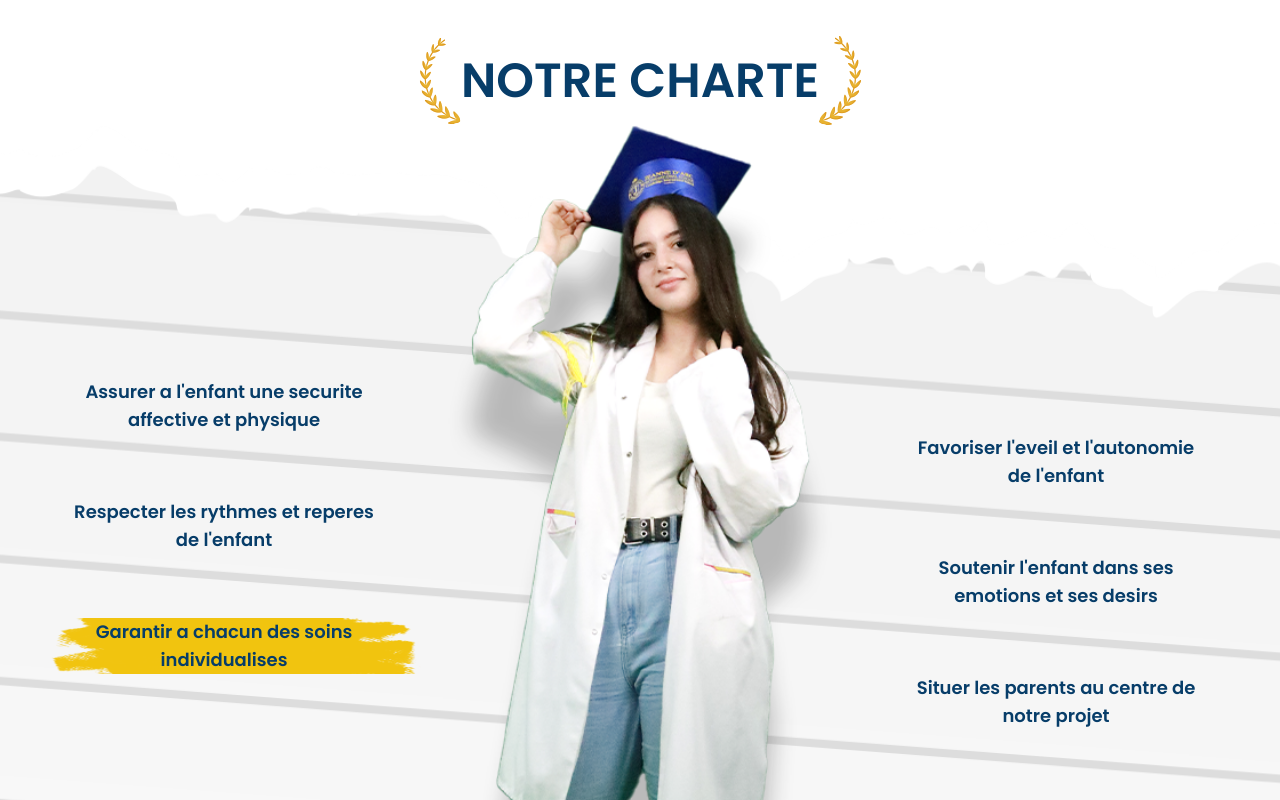
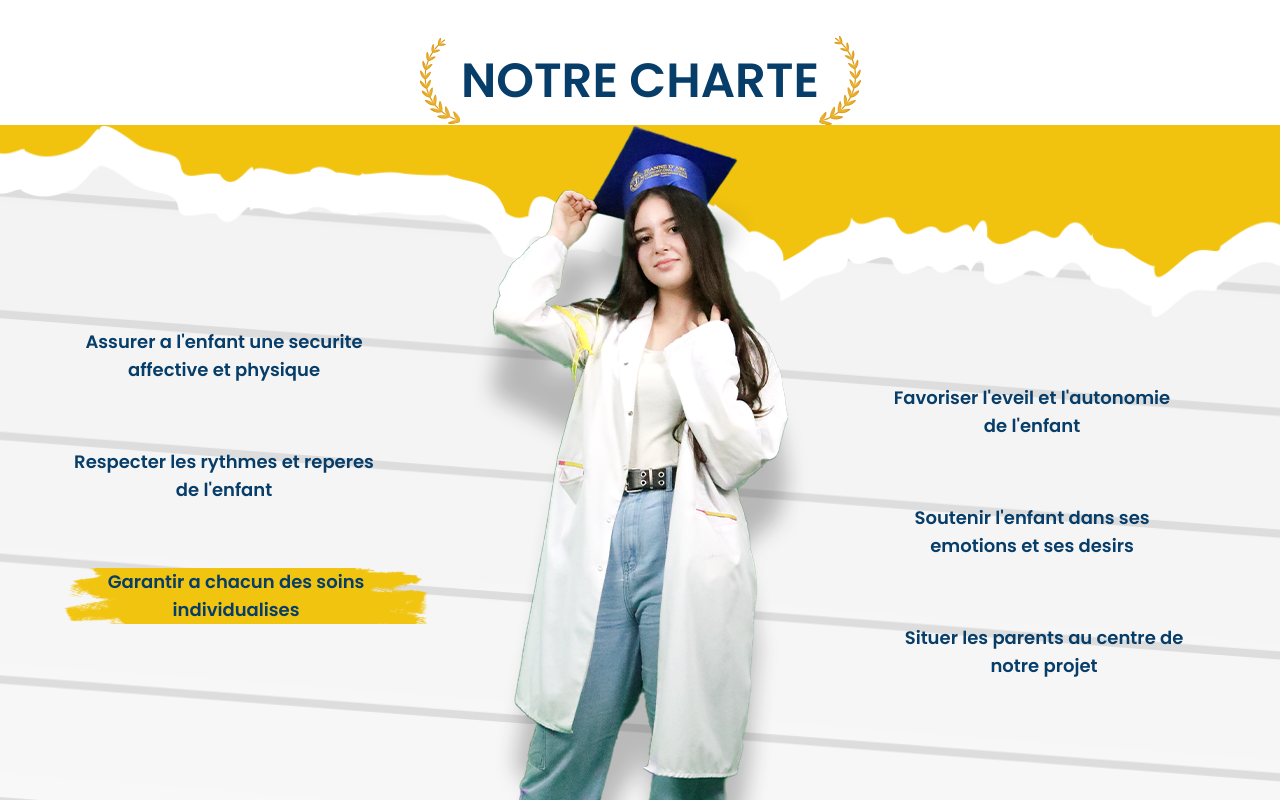
Before and after one commit to Afifi24/Triligue_School, a React (Vite) app: page / in a window 1280 px wide. Shown: the part 1660-2460 px from the top of the page. Built offline with nearby package versions, Linux system fonts and the light colour scheme.

Commit message:
add activite

```diff
--- /dev/null
+++ b/src/components/Activite.jsx
@@ -0,0 +1,12 @@
+import React from 'react'
+
+const Activite = () => {
+  return (
+    <section>
+
+
+    </section>
+  )
+}
+
+export default Activite
--- a/src/components/Chart.jsx
+++ b/src/components/Chart.jsx
@@ -13,9 +13,9 @@ const Chart = () => {
         <img src={vectorRight} alt="" />
 
       </div>
-      <div className='lg:min-h-screen chartbg'>
-        <div className='flex  items-center justify-around'>
-                 <div className='flex flex-1 text-xs md:text-sm lg:text-lg 2xl:text-2xl flex-col gap-16 2xl:gap-32 p-6 2xl:mt-32 text-pimaryBlue font-semibold'>
+      <div className='min-h-screen chartbg bg-lightYellow'>
+        <div className='flex flex-col lg:flex-row mt-4 lg:mt-0  items-center lg:justify-around'>
+                 <div className='flex flex-1 text-sm md:text-sm lg:text-lg 2xl:text-2xl flex-col gap-16 2xl:gap-32 p-6 2xl:mt-32 text-pimaryBlue font-semibold'>
                       <div className='lg:w-[400px] grid place-items-center'>
                         <p className='max-w-[300px] 2xl:max-w-[400px] text-center'>Assurer a l'enfant une securite affective et physique</p>
                       </div>
@@ -26,8 +26,10 @@ const Chart = () => {
                         <p className='max-w-[300px]  text-center'>Garantir a chacun des soins individualises</p>
                       </div>
                  </div>
-              <img className='flex-1 w-[60%] ' src={heroChart} alt="" />
-              <div className='flex flex-1  flex-col gap-16 p-6 mt-28 text-pimaryBlue text-xs md:text-sm lg:text-lg 2xl:text-2xl 2xl:gap-32 2xl:mt-64 font-semibold'>
+             <div>
+             <img className='flex-1 w-32 md:w-auto ' src={heroChart} alt="" />
+             </div>
+              <div className='flex flex-1  flex-col gap-16 p-6 mt-28 text-pimaryBlue text-sm md:text-sm lg:text-lg 2xl:text-2xl 2xl:gap-32 2xl:mt-64 font-semibold'>
                       <div className='lg:w-[400px] grid place-items-center'>
                         <p className='max-w-[300px]  text-center'>Favoriser l'eveil et l'autonomie de l'enfant</p>
                       </div>
```
